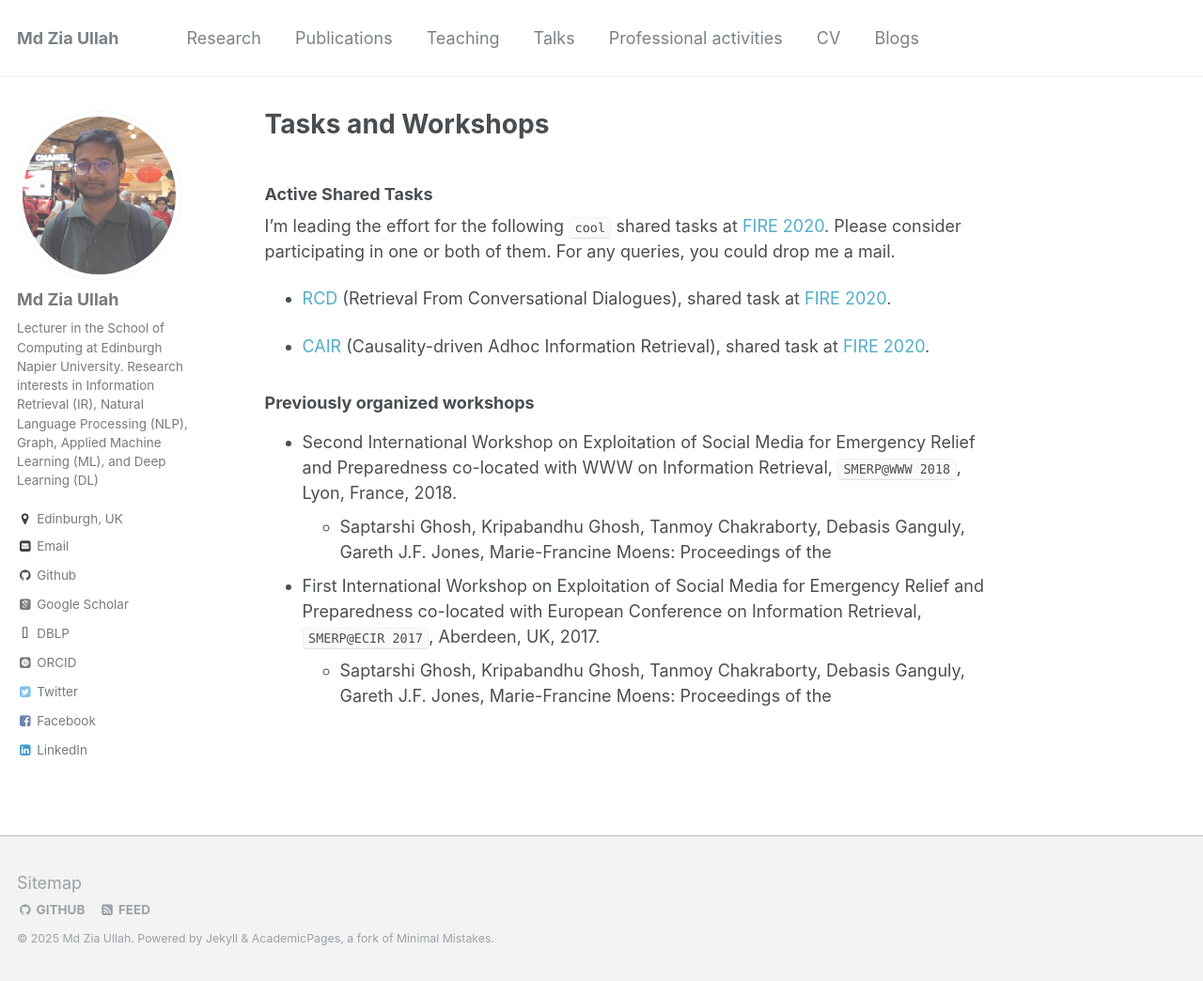
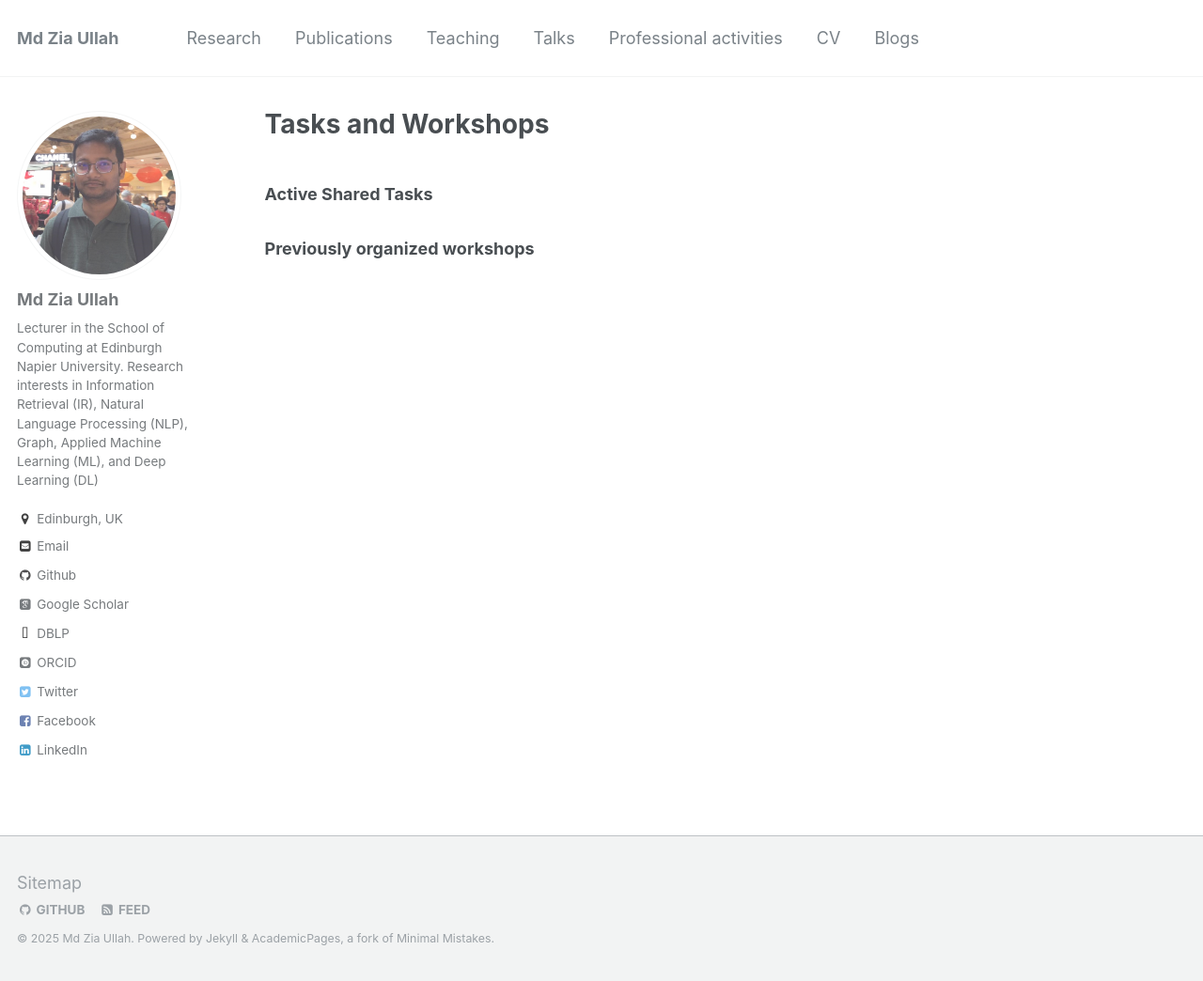
Before and after one commit to zuacubd/zuacubd.github.io, a Jekyll site: the page built from _pages/workshops.md, in a window 1280 px wide and 1044 px high. Shown: the whole window at 94% size. Built offline with Jekyll 4.4.1, drawn with Linux system fonts in a browser that asks for light colours; some web fonts are replaced.

Commit message:
Update workshops.md

```diff
--- a/_pages/workshops.md
+++ b/_pages/workshops.md
@@ -8,21 +8,4 @@ redirect_from:
 
 ### Active Shared Tasks
 
-
-I'm leading the effort for the following `cool` shared tasks at [FIRE 2020](http://fire.irsi.res.in/fire/2020/home). Please consider participating in one or both of them. For any queries, you could drop me a mail.
-
-* [RCD](https://rcd2020firetask.github.io/RCD2020FIRETASK/) (Retrieval From Conversational Dialogues), shared task at [FIRE 2020](http://fire.irsi.res.in/fire/2020/home).
-
-* [CAIR](https://cair-miners.github.io/CAIR-2020-website/#home) (Causality-driven Adhoc Information Retrieval), shared task at [FIRE 2020](http://fire.irsi.res.in/fire/2020/home).
-
-
 ### Previously organized workshops
-
-* Second International Workshop on Exploitation of Social Media for Emergency Relief and Preparedness co-located with WWW on Information Retrieval, `SMERP@WWW 2018`,
-Lyon, France, 2018.
-  * Saptarshi Ghosh, Kripabandhu Ghosh, Tanmoy Chakraborty, Debasis Ganguly, Gareth J.F. Jones, Marie-Francine Moens: Proceedings of the
-
-
-* First International Workshop on Exploitation of Social Media for Emergency Relief and Preparedness co-located with European Conference on
-Information Retrieval, `SMERP@ECIR 2017`, Aberdeen, UK, 2017.
-  * Saptarshi Ghosh, Kripabandhu Ghosh, Tanmoy Chakraborty, Debasis Ganguly, Gareth J.F. Jones, Marie-Francine Moens: Proceedings of the
```
